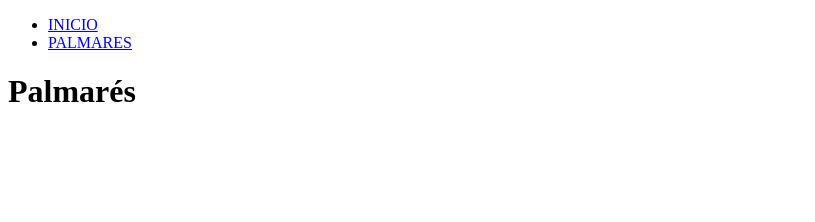
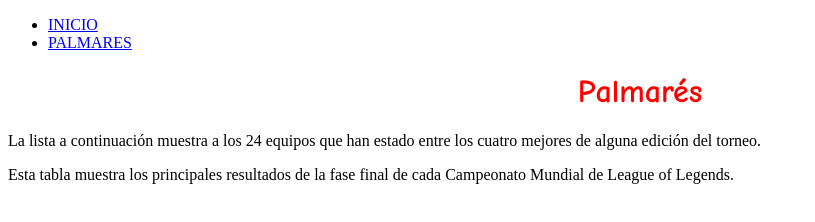
Before and after one commit to aronfpllefia/Examenfinal, a plain HTML site: page html/palmares.html in a window 1280 px wide. Shown: the whole page, without its empty margins (0-815 px from the left). Drawn offline with Linux system fonts and the light colour scheme.

Commit message:
Add files via upload

```diff
--- a/css/estiloexamen.css
+++ b/css/estiloexamen.css
@@ -0,0 +1,17 @@
+h1{
+    color: red;
+    font-family: Comic Sans MS;
+}
+
+h2{
+    color: green;
+    font-family: Comic Sans MS;
+}
+
+p{
+    font-family: 'Raleway';
+}
+
+.centro{
+    text-align: center;
+}
--- a/html/palmares.html
+++ b/html/palmares.html
@@ -4,12 +4,15 @@
     <meta charset="UTF-8">
     <meta name="viewport" content="width=device-width, initial-scale=1.0">
     <title>Palmares</title>
+    <link rel="stylesheet" href="../css/estiloexamen.css">
 </head>
 <body>
     <ul>
         <li><a href="../index.html">INICIO</a></li>
         <li><a href="#">PALMARES</a></li>
     </ul>
-    <h1>Palmarés</h1>
+    <h1 class="centro">Palmarés</h1>
+    <p>La lista a continuación muestra a los 24 equipos que han estado entre los cuatro mejores de alguna edición del torneo.</p>
+    <p>Esta tabla muestra los principales resultados de la fase final de cada Campeonato Mundial de League of Legends.</p>
 </body>
 </html>
```
Also changed, not shown: index.html (+5 -3 lines).
